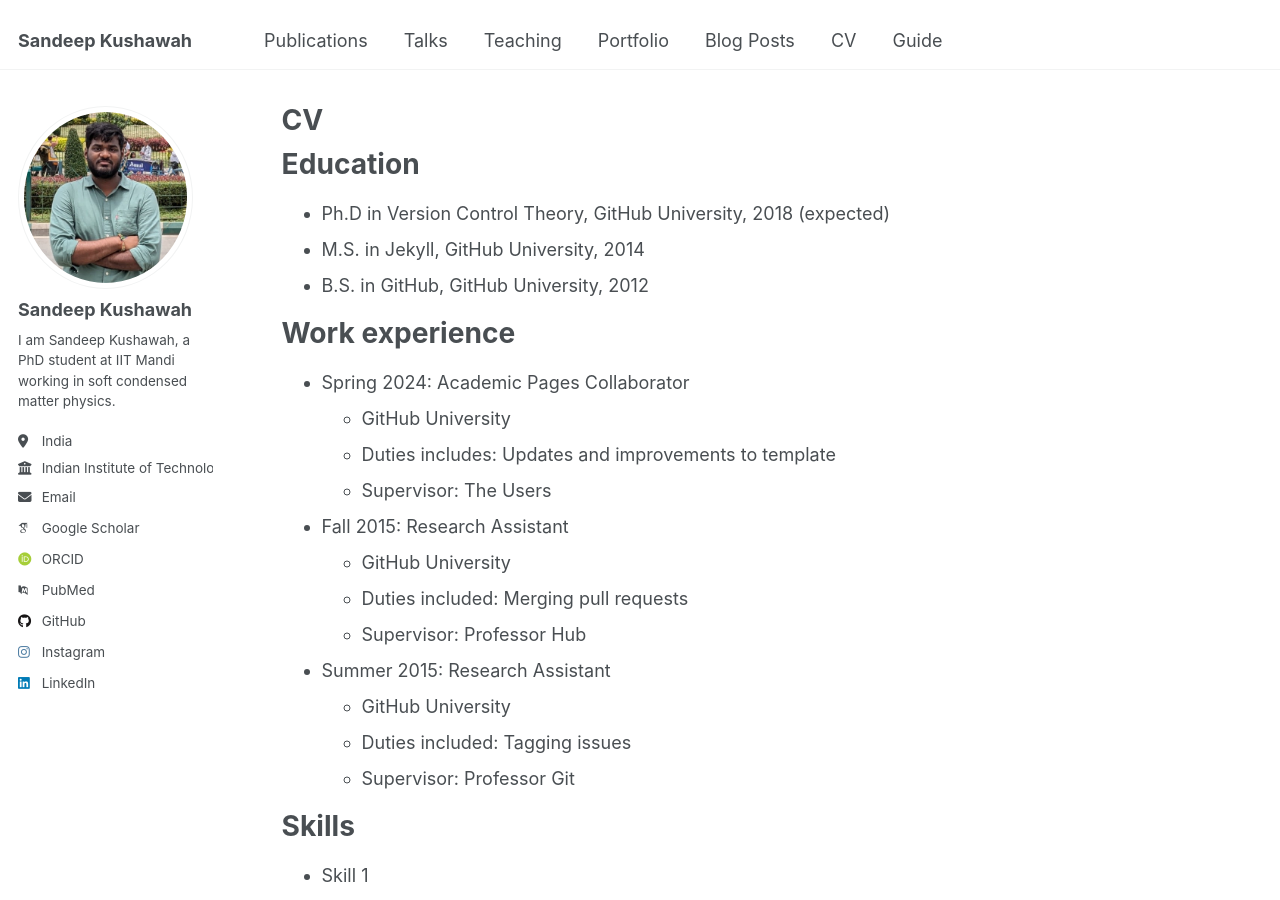
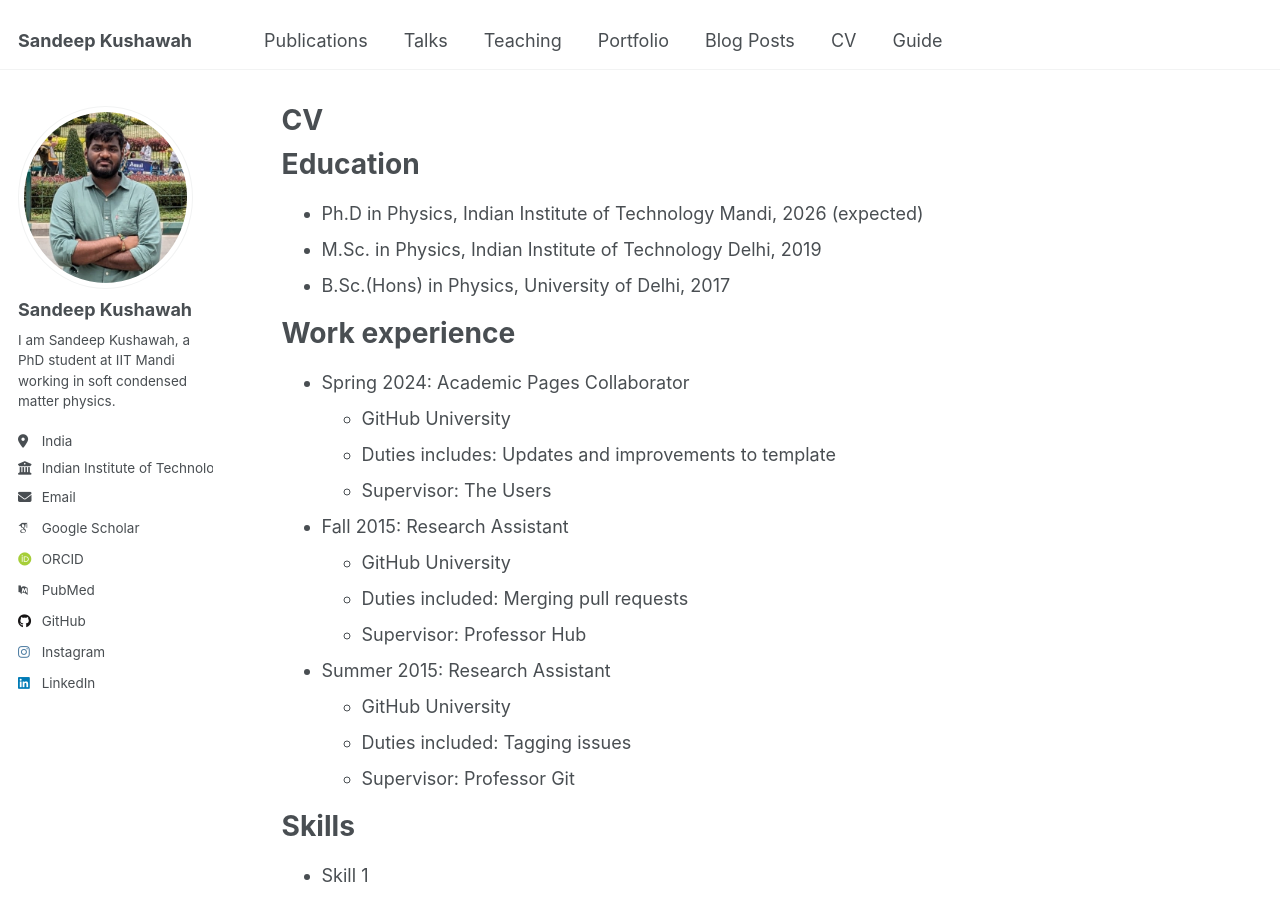
Before and after one commit to sandeepkushawah/sandeepkushawah.github.io, a Jekyll site: the page built from _pages/cv.md, in a window 1280 px wide and 900 px high. Built offline with Jekyll 4.4.1, drawn with Linux system fonts in a browser that asks for light colours; some web fonts are replaced.

```diff
--- a/_pages/cv.md
+++ b/_pages/cv.md
@@ -11,9 +11,9 @@
 
 Education
 ======
-* Ph.D in Version Control Theory, GitHub University, 2018 (expected)
-* M.S. in Jekyll, GitHub University, 2014
-* B.S. in GitHub, GitHub University, 2012
+* Ph.D in Physics, Indian Institute of Technology Mandi, 2026 (expected)
+* M.Sc. in Physics, Indian Institute of Technology Delhi, 2019
+* B.Sc.(Hons) in Physics, University of Delhi, 2017
 
 Work experience
 ======
```
